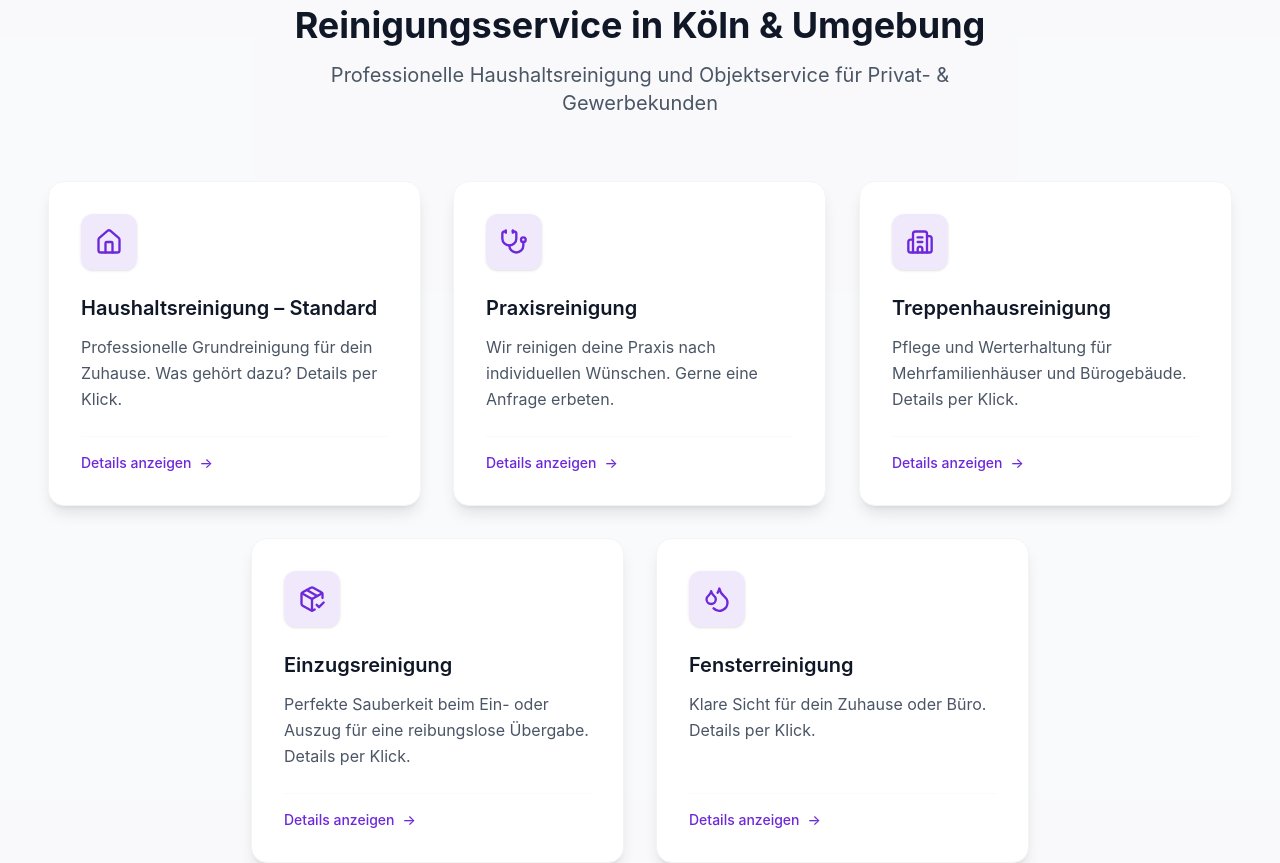
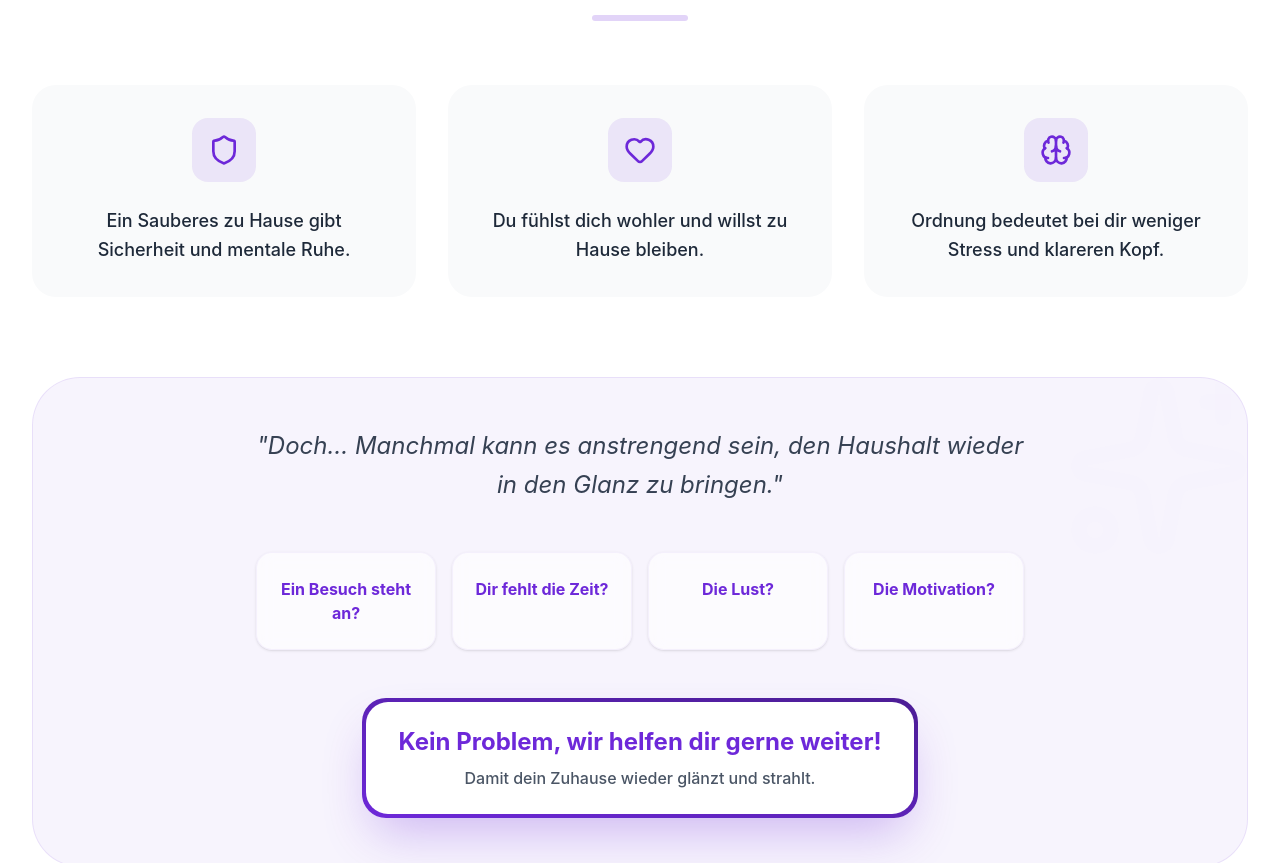
Before and after one commit to ecoezer/cleanhearts, a React (Vite) app: page / in a window 1280 px wide. Shown: the part 980-1843 px from the top of the page. Built offline with nearby package versions, Linux system fonts and the light colour scheme.

Commit message:
Add Benefits section to homepage

```diff
--- /dev/null
+++ b/src/components/Benefits.tsx
@@ -0,0 +1,86 @@
+import { Shield, Sparkles, Brain, Heart } from 'lucide-react';
+
+const benefits = [
+
+    {
+        icon: Shield,
+        text: 'Ein Sauberes zu Hause gibt Sicherheit und mentale Ruhe.',
+    },
+    {
+        icon: Heart,
+        text: 'Du fühlst dich wohler und willst zu Hause bleiben.',
+    },
+    {
+        icon: Brain,
+        text: 'Ordnung bedeutet bei dir weniger Stress und klareren Kopf.',
+    },
+];
+
+const questions = [
+    'Ein Besuch steht an?',
+    'Dir fehlt die Zeit?',
+    'Die Lust?',
+    'Die Motivation?',
+];
+
+export default function Benefits() {
+    return (
+        <section id="benefits" className="py-24 bg-white overflow-hidden">
+            <div className="max-w-7xl mx-auto px-4 sm:px-6 lg:px-8">
+                <div className="text-center mb-16">
+                    <h2 className="text-3xl md:text-5xl font-bold text-gray-900 mb-6 tracking-tight">
+                        Vorteile eines <span className="text-primary italic">Sauberen Zuhauses</span>
+                    </h2>
+                    <div className="h-1.5 w-24 bg-primary/20 mx-auto rounded-full mb-8" />
+                </div>
+
+                <div className="grid grid-cols-1 md:grid-cols-3 gap-8 mb-20">
+                    {benefits.map((benefit, index) => (
+                        <div
+                            key={index}
+                            className="group p-8 rounded-3xl bg-gray-50 border border-transparent hover:border-primary/10 hover:bg-white hover:shadow-xl transition-all duration-500 text-center"
+                        >
+                            <div className="inline-flex items-center justify-center w-16 h-16 bg-primary/10 text-primary rounded-2xl mb-6 group-hover:scale-110 group-hover:bg-primary group-hover:text-white transition-all duration-500">
+                                <benefit.icon className="w-8 h-8" />
+                            </div>
+                            <p className="text-lg font-medium text-gray-800 leading-relaxed">
+                                {benefit.text}
+                            </p>
+                        </div>
+                    ))}
+                </div>
+
+                <div className="relative p-12 rounded-[3rem] bg-primary/5 border border-primary/10 overflow-hidden">
+                    <div className="absolute top-0 right-0 p-8 text-primary/5 -mr-10 -mt-10">
+                        <Sparkles className="w-48 h-48 opacity-10" />
+                    </div>
+
+                    <div className="relative z-10 max-w-3xl mx-auto text-center">
+                        <p className="text-xl md:text-2xl text-gray-700 mb-12 italic leading-relaxed">
+                            "Doch… Manchmal kann es anstrengend sein, den Haushalt wieder in den Glanz zu bringen."
+                        </p>
+
+                        <div className="grid grid-cols-2 md:grid-cols-4 gap-4 mb-12">
+                            {questions.map((question, index) => (
+                                <div key={index} className="bg-white/60 backdrop-blur-sm px-4 py-6 rounded-2xl border border-primary/5 shadow-sm">
+                                    <p className="text-primary font-bold">{question}</p>
+                                </div>
+                            ))}
+                        </div>
+
+                        <div className="inline-block p-1 rounded-3xl bg-gradient-to-tr from-primary to-primary-dark shadow-2xl shadow-primary/30">
+                            <div className="bg-white px-8 py-6 rounded-[calc(1.5rem-2px)] text-center">
+                                <p className="text-xl md:text-2xl font-bold bg-primary bg-clip-text text-transparent mb-2">
+                                    Kein Problem, wir helfen dir gerne weiter!
+                                </p>
+                                <p className="text-gray-600 font-medium">
+                                    Damit dein Zuhause wieder glänzt und strahlt.
+                                </p>
+                            </div>
+                        </div>
+                    </div>
+                </div>
+            </div>
+        </section>
+    );
+}
--- a/src/pages/Home.tsx
+++ b/src/pages/Home.tsx
@@ -1,4 +1,5 @@
 import Hero from '../components/Hero';
+import Benefits from '../components/Benefits';
 import Services from '../components/Services';
 import Footer from '../components/Footer';
 
@@ -7,6 +8,7 @@ export default function Home() {
         <div className="flex flex-col min-h-screen">
             <main className="flex-grow">
                 <Hero />
+                <Benefits />
                 <Services />
 
                 {/* About/Trust Section */}
```
